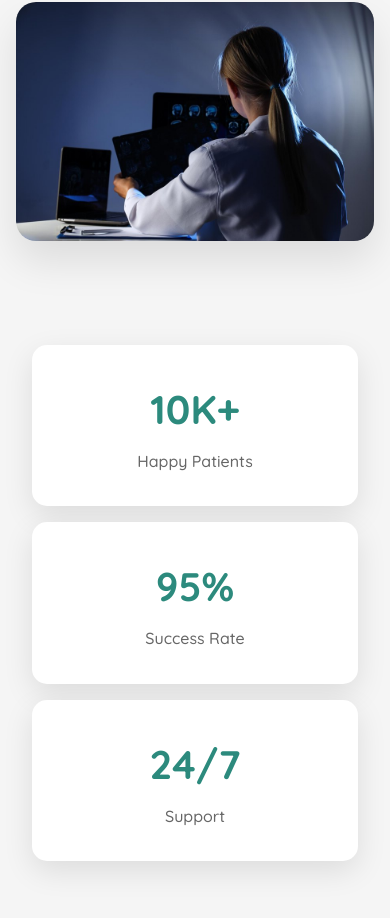
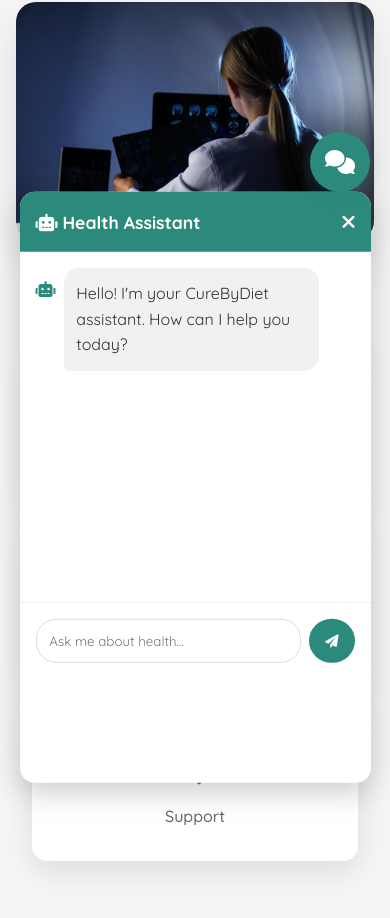
Before and after one commit to sahil09nale/CureByDiet, a plain HTML site: page pages/home.html in a window 390 px wide. Shown: the part 632-1550 px from the top of the page. Drawn offline with Linux system fonts and the light colour scheme.

Commit message:
Added chatbot using gemini api key

```diff
--- /dev/null
+++ b/js/chatbot.js
@@ -0,0 +1,86 @@
+// AI-powered chatbot using Gemini Pro API
+const GEMINI_API_KEY = 'YOUR_GEMINI_API_KEY'; // Replace with your actual API key
+const GEMINI_API_URL = `https://generativelanguage.googleapis.com/v1beta/models/gemini-pro:generateContent?key=${GEMINI_API_KEY}`;
+
+const SYSTEM_PROMPT = `You are a helpful health assistant for CureByDiet, a healthcare platform.
+Provide accurate, helpful health information while always recommending users consult healthcare professionals for serious concerns.
+Keep responses concise (2-3 sentences). Focus on:
+- Symptom guidance and when to seek medical help
+- General nutrition and diet advice
+- Directing users to platform features (symptom checker, diet plans, appointments)
+- Health education and prevention tips
+Never provide specific medical diagnoses or replace professional medical advice.`;
+
+async function getBotResponse(message) {
+    try {
+        const response = await fetch(GEMINI_API_URL, {
+            method: 'POST',
+            headers: {
+                'Content-Type': 'application/json',
+            },
+            body: JSON.stringify({
+                contents: [{
+                    parts: [{
+                        text: `${SYSTEM_PROMPT}\n\nUser: ${message}`
+                    }]
+                }]
+            })
+        });
+
+        const data = await response.json();
+        return data.candidates[0].content.parts[0].text;
+    } catch (error) {
+        console.error('API Error:', error);
+        return "I'm having trouble connecting right now. Please try our symptom checker or contact support.";
+    }
+}
+
+function addMessage(message, isUser = false, isThinking = false) {
+    const chatMessages = document.getElementById('chatMessages');
+    const messageDiv = document.createElement('div');
+    messageDiv.className = `message ${isUser ? 'user' : 'bot'} ${isThinking ? 'thinking' : ''}`;
+    messageDiv.innerHTML = `
+        <div class="message-content">
+            ${isUser ? '' : '<i class="fas fa-robot"></i>'}
+            <span>${isThinking ? '<i class="fas fa-spinner fa-spin"></i> ' + message : message}</span>
+        </div>
+    `;
+    chatMessages.appendChild(messageDiv);
+    chatMessages.scrollTop = chatMessages.scrollHeight;
+}
+
+async function sendMessage() {
+    const input = document.getElementById('chatInput');
+    const message = input.value.trim();
+
+    if (message) {
+        addMessage(message, true);
+        input.value = '';
+
+        addMessage("Thinking...", false, true);
+
+        try {
+            const response = await getBotResponse(message);
+            // Remove thinking message
+            const messages = document.getElementById('chatMessages');
+            messages.removeChild(messages.lastChild);
+            addMessage(response);
+        } catch (error) {
+            const messages = document.getElementById('chatMessages');
+            messages.removeChild(messages.lastChild);
+            addMessage("Sorry, I'm having trouble right now. Please try again.");
+        }
+    }
+}
+
+function toggleChat() {
+    const chatbot = document.getElementById('chatbot');
+    chatbot.classList.toggle('open');
+}
+
+// Initialize chatbot
+document.addEventListener('DOMContentLoaded', function() {
+    if (document.getElementById('chatbot')) {
+        setTimeout(() => addMessage("Hello! I'm your CureByDiet assistant. How can I help you today?"), 1000);
+    }
+});
--- a/pages/home.html
+++ b/pages/home.html
@@ -6,6 +6,7 @@
     <meta name="viewport" content="width=device-width, initial-scale=1.0">
     <title>CureByDiet - Personalized Health Solutions</title>
     <link rel="stylesheet" href="../styles/home.css">
+    <link rel="stylesheet" href="../styles/chatbot.css">
     <link rel="stylesheet" href="https://cdnjs.cloudflare.com/ajax/libs/font-awesome/6.0.0/css/all.min.css">
     <link href="https://fonts.googleapis.com/css2?family=Quicksand:wght@300..700&display=swap" rel="stylesheet">
 </head>
@@ -148,7 +149,29 @@
         </div>
     </footer>
 
+    <!-- Chatbot -->
+    <div id="chatbot">
+        <div class="chat-header">
+            <h3><i class="fas fa-robot"></i> Health Assistant</h3>
+            <button class="close-chat" onclick="toggleChat()">
+                <i class="fas fa-times"></i>
+            </button>
+        </div>
+        <div id="chatMessages"></div>
+        <div class="chat-input">
+            <input type="text" id="chatInput" placeholder="Ask me about health..." onkeypress="if(event.key==='Enter') sendMessage()">
+            <button class="send-btn" onclick="sendMessage()">
+                <i class="fas fa-paper-plane"></i>
+            </button>
+        </div>
+    </div>
+
+    <button class="chat-toggle" onclick="toggleChat()">
+        <i class="fas fa-comments"></i>
+    </button>
+
     <script src="../js/home.js"></script>
+    <script src="../js/chatbot.js"></script>
     </main>
 </body>
 </html>
--- /dev/null
+++ b/styles/chatbot.css
@@ -0,0 +1,161 @@
+/* Chatbot Styles */
+#chatbot {
+    position: fixed;
+    bottom: 20px;
+    right: 20px;
+    width: 350px;
+    height: 500px;
+    background: white;
+    border-radius: 15px;
+    box-shadow: 0 10px 30px rgba(0, 0, 0, 0.2);
+    transform: translateY(100%);
+    transition: transform 0.3s ease;
+    z-index: 1001;
+    display: flex;
+    flex-direction: column;
+}
+
+#chatbot.open {
+    transform: translateY(0);
+}
+
+.chat-header {
+    background: #2c8a7d;
+    color: white;
+    padding: 1rem;
+    border-radius: 15px 15px 0 0;
+    display: flex;
+    justify-content: space-between;
+    align-items: center;
+}
+
+.chat-header h3 {
+    margin: 0;
+    font-size: 1.1rem;
+}
+
+.close-chat {
+    background: none;
+    border: none;
+    color: white;
+    font-size: 1.2rem;
+    cursor: pointer;
+}
+
+#chatMessages {
+    flex: 1;
+    padding: 1rem;
+    overflow-y: auto;
+    max-height: 350px;
+}
+
+.message {
+    margin-bottom: 1rem;
+}
+
+.message-content {
+    display: flex;
+    align-items: flex-start;
+    gap: 0.5rem;
+}
+
+.message.user .message-content {
+    justify-content: flex-end;
+}
+
+.message.user span {
+    background: #2c8a7d;
+    color: white;
+    padding: 0.8rem;
+    border-radius: 15px 15px 5px 15px;
+    max-width: 80%;
+}
+
+.message.bot span {
+    background: #f1f1f1;
+    color: #333;
+    padding: 0.8rem;
+    border-radius: 15px 15px 15px 5px;
+    max-width: 80%;
+}
+
+.message.bot i {
+    color: #2c8a7d;
+    margin-top: 0.8rem;
+}
+
+.message.thinking span {
+    opacity: 0.7;
+    font-style: italic;
+}
+
+.message.thinking .fa-spinner {
+    animation: spin 1s linear infinite;
+}
+
+@keyframes spin {
+    0% { transform: rotate(0deg); }
+    100% { transform: rotate(360deg); }
+}
+
+.chat-input {
+    display: flex;
+    padding: 1rem;
+    border-top: 1px solid #eee;
+    gap: 0.5rem;
+}
+
+#chatInput {
+    flex: 1;
+    padding: 0.8rem;
+    border: 1px solid #ddd;
+    border-radius: 20px;
+    outline: none;
+}
+
+.send-btn {
+    background: #2c8a7d;
+    color: white;
+    border: none;
+    padding: 0.8rem 1rem;
+    border-radius: 50%;
+    cursor: pointer;
+    transition: background 0.3s;
+}
+
+.send-btn:hover {
+    background: #1e6b5e;
+}
+
+.chat-toggle {
+    position: fixed;
+    bottom: 20px;
+    right: 20px;
+    width: 60px;
+    height: 60px;
+    background: #2c8a7d;
+    color: white;
+    border: none;
+    border-radius: 50%;
+    font-size: 1.5rem;
+    cursor: pointer;
+    box-shadow: 0 4px 15px rgba(44, 138, 125, 0.3);
+    transition: all 0.3s;
+    z-index: 1002;
+}
+
+.chat-toggle:hover {
+    transform: scale(1.1);
+}
+
+#chatbot.open + .chat-toggle {
+    display: none;
+}
+
+@media (max-width: 768px) {
+    #chatbot {
+        width: 90%;
+        right: 5%;
+        height: 70vh;
+    }
+}
```
Also changed, not shown: config/api-keys.js (added, +11 -0 lines).
